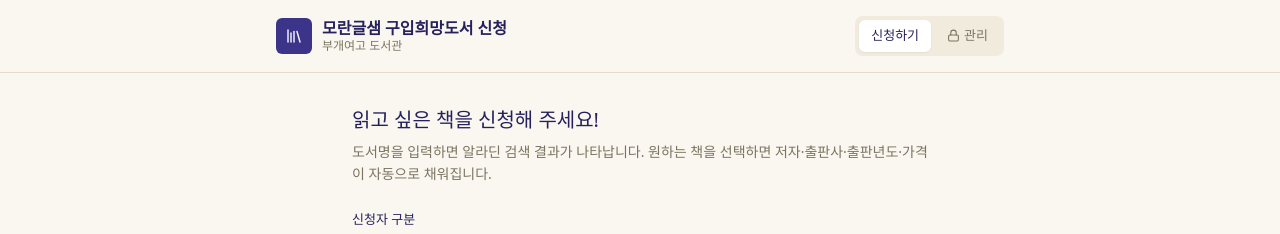
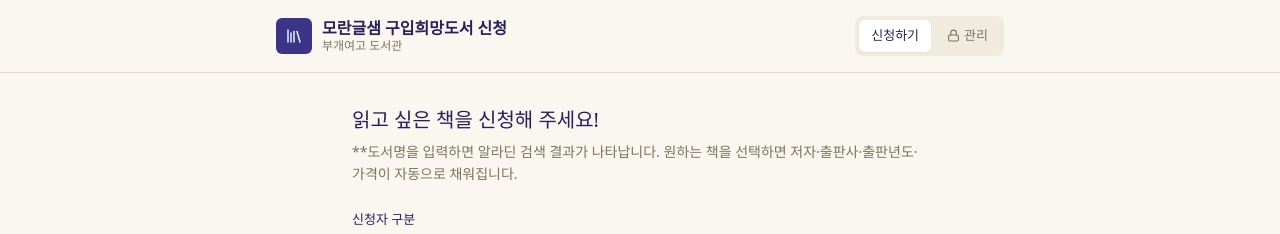
Before and after one commit to steal1224-sys/library-book-request, a Next.js app: page / in a window 1280 px wide. Shown: the top 234 px of the page. Built offline with nearby package versions, Linux system fonts and the light colour scheme.

Commit message:
Fix typo in book request instructions

```diff
--- a/pages/index.js
+++ b/pages/index.js
@@ -289,7 +289,7 @@ export default function Home() {
                 읽고 싶은 책을 신청해 주세요!
               </h2>
               <p className="text-[14px] text-[#7A7460] leading-relaxed">
-                도서명을 입력하면 알라딘 검색 결과가 나타납니다. 원하는 책을 선택하면
+                **도서명을 입력하면 알라딘 검색 결과가 나타납니다. 원하는 책을 선택하면
                 저자·출판사·출판년도·가격이 자동으로 채워집니다.
               </p>
             </div>
```
